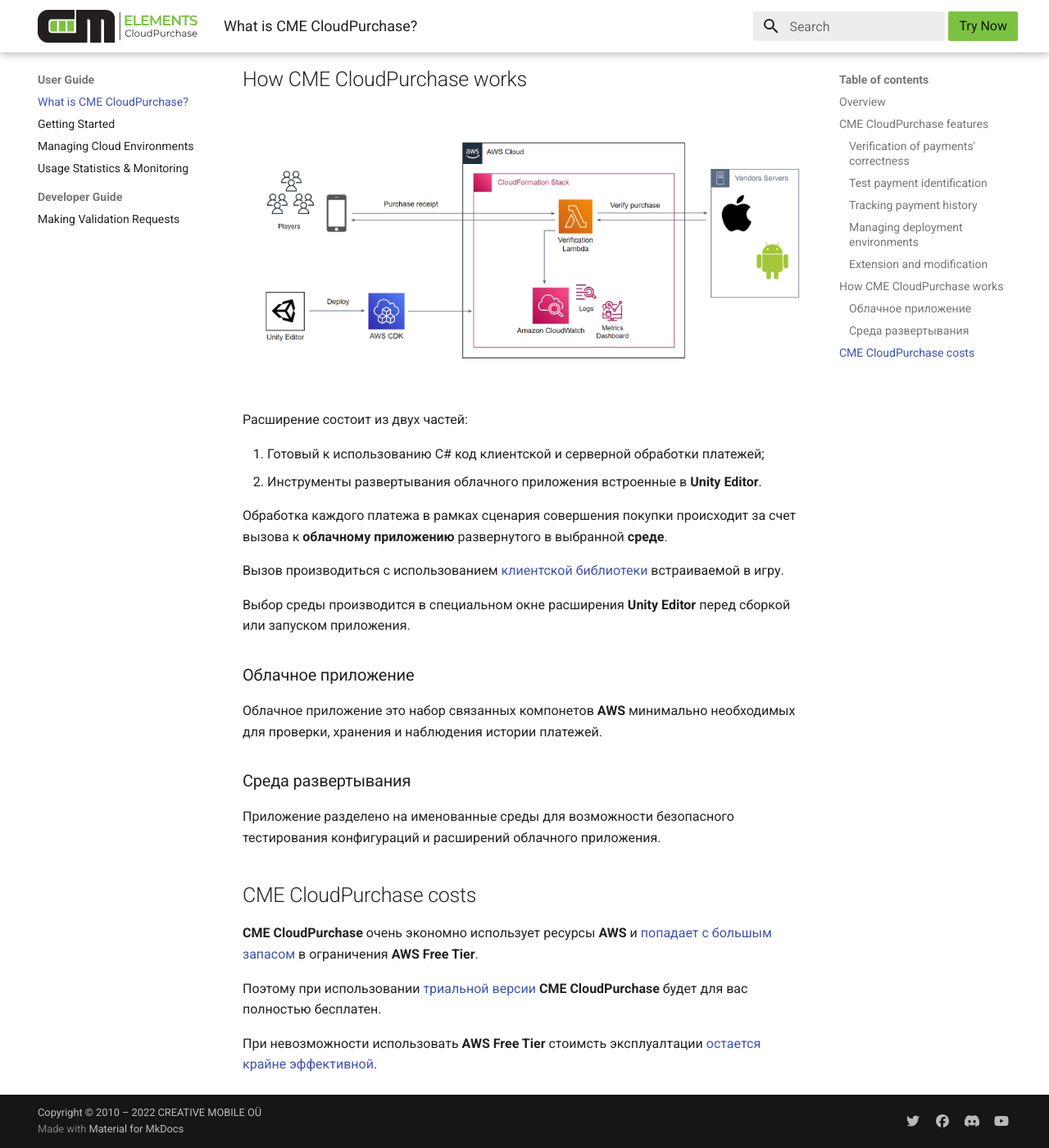
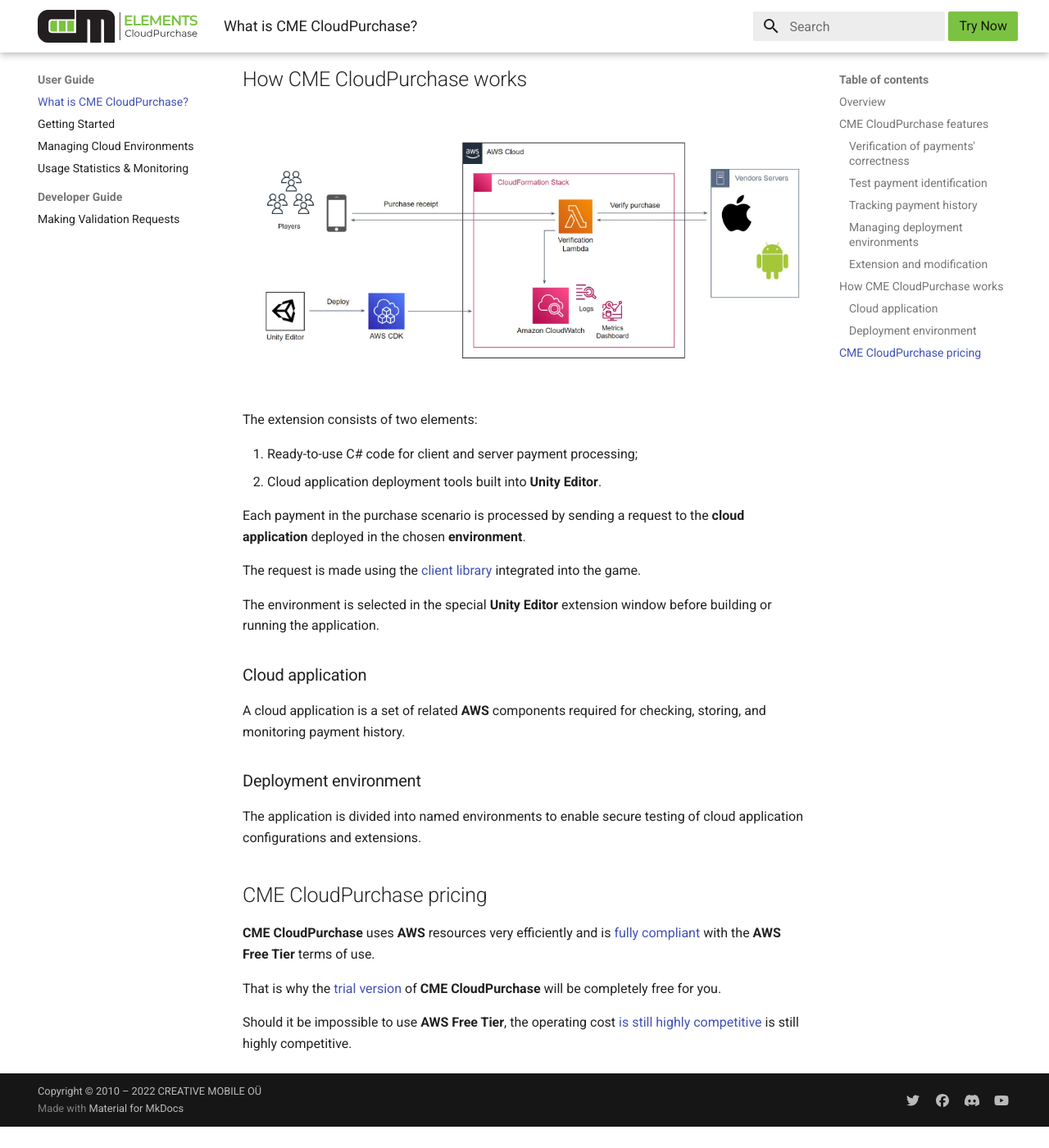
Before and after one commit to creative-mobile/CME.Documentation, an MkDocs documentation site: the page built from docs/index.md, in a window 1280 px wide and 1400 px high, scrolled down 2408 px. Shown: the whole window at 82% size. Built offline with MkDocs 1.6.1 and Material for MkDocs 9.7.7, drawn with Linux system fonts in a browser that asks for light colours; comment, search, counter and statistics services are not loaded; after the commit the page ends 3782 px from its top, so only the background shows below that; some of the changed text lies outside the part shown.

Commit message:
Update index.md

```diff
--- a/docs/index.md
+++ b/docs/index.md
@@ -55,40 +55,40 @@
 
 ### <a id="feature-5"></a> Extension and modification
 
-Для "бесшовной" интеграции с логикой вашего приложения практически вся логика в `Assets/CME` подробно документирована и открыта к адаптации.
+Almost all of the logic in Assets/CME is extensively documented and available for adaptation for seamless integration with your application's logic.
 
 Облачная логика организована в специальный solution `Cloud/Cloud.sln` организована в проекты
 
-- `CME.CloudPurchase/CME.CloudPurchase.csproj` содержащий runtime логику серверного приложения.
-- `CME.CloudDefinition/CME.CloudDefinition.csproj` содержащий логику развертывания облачной инфраструктуры.
+- `CME.CloudPurchase/CME.CloudPurchase.csproj` containing the runtime logic of the server application.
+- `CME.CloudDefinition/CME.CloudDefinition.csproj` containing the logic for deploying a cloud infrastructure.
 
 ## <a id="how-it-works"></a> How CME CloudPurchase works
 
 ![!](assets/architecture.jpg)
 
-Расширение состоит из двух частей:
+The extension consists of two elements:
 
-1. Готовый к использованию C# код клиентской и серверной обработки платежей;
-2. Инструменты развертывания облачного приложения встроенные в **Unity Editor**.
+1. Ready-to-use C# code for client and server payment processing;
+2. Cloud application deployment tools built into **Unity Editor**.
 
-Обработка каждого платежа в рамках сценария совершения покупки происходит за счет вызова к **облачному приложению** развернутого в выбранной **среде**.
+Each payment in the purchase scenario is processed by sending a request to the **cloud application** deployed in the chosen **environment**.
 
-Вызов производиться с использованием [клиентской библиотеки](api_reference/namespaces.md) встраиваемой в игру.
+The request is made using the [client library](api_reference/namespaces.md) integrated into the game.
 
-Выбор среды производится в специальном окне расширения **Unity Editor** перед сборкой или запуском приложения.
+The environment is selected in the special **Unity Editor** extension window before building or running the application.
 
-### Облачное приложение
+### Cloud application
 
-Облачное приложение это набор связанных компонетов **AWS** минимально необходимых для проверки, хранения и наблюдения истории платежей.
+A cloud application is a set of related **AWS** components required for checking, storing, and monitoring payment history.
 
-### Среда развертывания
+### Deployment environment
 
-Приложение разделено на именованные среды для возможности безопасного тестирования конфигураций и расширений облачного приложения.
+The application is divided into named environments to enable secure testing of cloud application configurations and extensions.
 
-## <a id="costs"></a> CME CloudPurchase costs
+## <a id="pricing"></a> CME CloudPurchase pricing
 
-**CME CloudPurchase** очень экономно использует ресурсы **AWS** и [попадает с большым запасом](https://calculator.aws/#/estimate?id=173c99261f287852c34cb50214c1fe6c34f4e14b){target=_blank} в ограничения **AWS Free Tier**.
+**CME CloudPurchase** uses **AWS** resources very efficiently and is [fully compliant](https://calculator.aws/#/estimate?id=173c99261f287852c34cb50214c1fe6c34f4e14b){target=_blank} with the **AWS Free Tier** terms of use.
 
-Поэтому при использовании [триальной версии](https://assetstore.unity.com/preview/224130/709634){target=_blank} **CME CloudPurchase** будет для вас полностью бесплатен.
+That is why the [trial version](https://assetstore.unity.com/preview/224130/709634){target=_blank} of **CME CloudPurchase** will be completely free for you.
 
-При невозможности использовать **AWS Free Tier** стоимсть эксплуалтации [остается крайне эффективной](https://calculator.aws/#/estimate?id=4146e963f41967449d736e1a9b1d80cadda074a1){target=_blank}.
+Should it be impossible to use **AWS Free Tier**, the operating cost [is still highly competitive](https://calculator.aws/#/estimate?id=4146e963f41967449d736e1a9b1d80cadda074a1){target=_blank} is still highly competitive.
```
